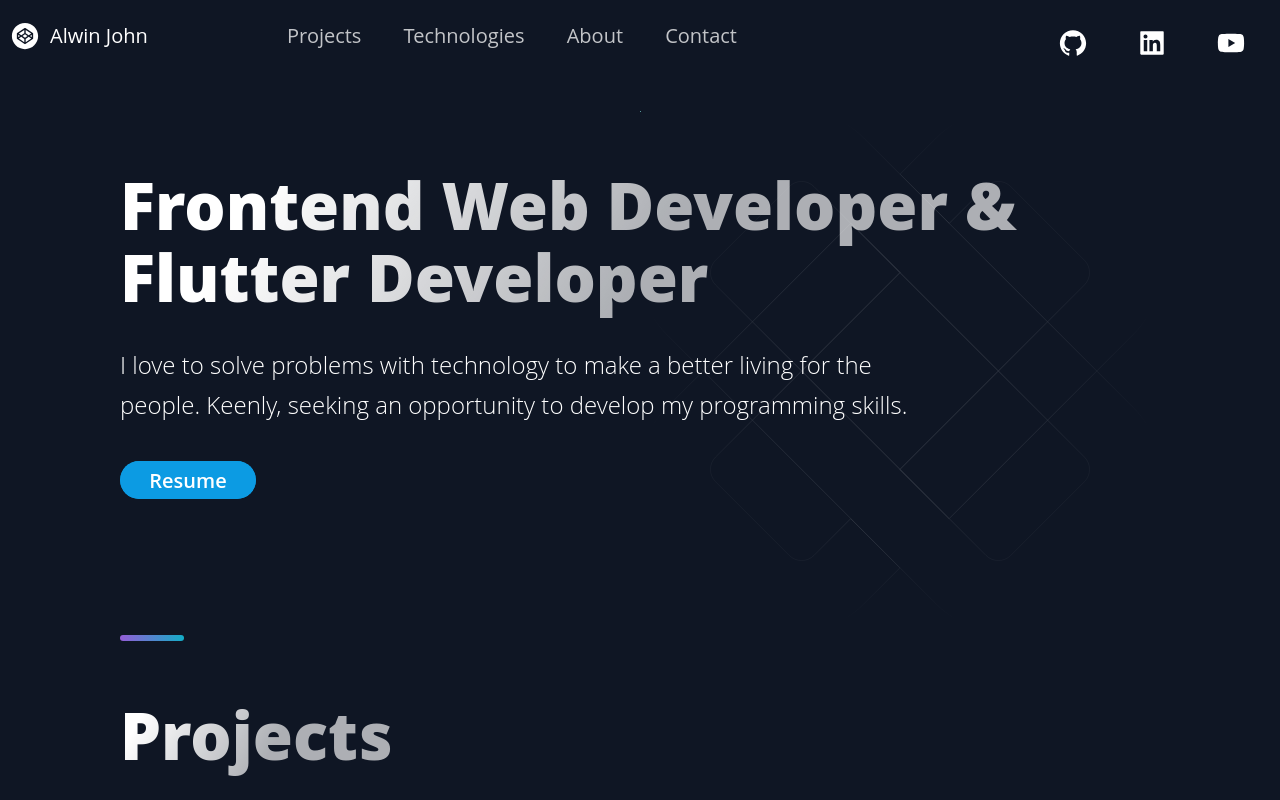
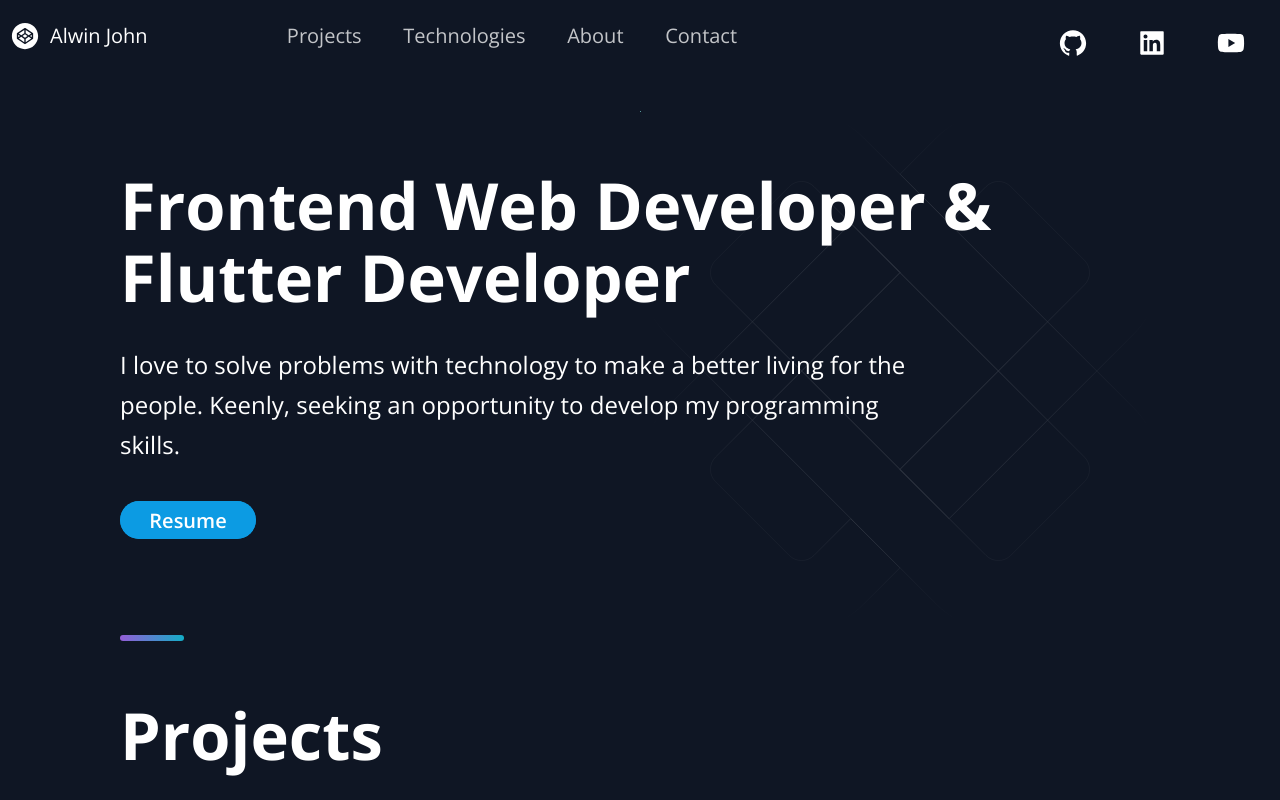
Before and after one commit to Dexters-Hub/portfolio-v1, a Next.js app: page / in a window 1280 px wide. Shown: the top 800 px of the page. Built offline with nearby package versions, Linux system fonts and the light colour scheme.

Commit message:
changed favicon and updated fonts and titles

```diff
--- a/src/pages/_app.js
+++ b/src/pages/_app.js
@@ -1,8 +1,11 @@
 import Theme from '../styles/theme';
-
+import Head from 'next/head'
 export default function App({ Component, pageProps }) {
   return (
     <>
+      <Head>
+      <title>Alwin John: Frontend Web Developer and Flutter Developer.</title>
+      </Head>
       <Theme>
         <Component {...pageProps} />
       </Theme>
--- a/src/pages/_document.js
+++ b/src/pages/_document.js
@@ -31,7 +31,8 @@ export default class MyDocument extends Document {
     return (
       <Html lang='en-GB'>
         <Head>
-          <link href="https://fonts.googleapis.com/css2?family=Space+Grotesk:wght@300;400;500;600;700&display=swap" rel="stylesheet"/>
+
+          <link href="https://fonts.googleapis.com/css2?family=Open+Sans:wght@300;400;600;700&display=swap" rel="stylesheet"/>
         </Head>
         <body>
           <Main />
--- a/src/styles/GlobalComponents/index.js
+++ b/src/styles/GlobalComponents/index.js
@@ -30,7 +30,7 @@ export const SectionTitle = styled.h2`
   line-height: ${(props) => props.main ? '72px' : '56px'};
   width: max-content;
   max-width: 100%;
-  background: linear-gradient(121.57deg, #FFFFFF 18.77%, rgba(255, 255, 255, 0.66) 60.15%);
+  background: white;
   -webkit-background-clip: text;
   -webkit-text-fill-color: transparent;
   margin-bottom: 16px;
@@ -192,7 +192,7 @@ export const ButtonBack = styled.div`
   }
 
   @media ${(props) => props.theme.breakpoints.sm} {
-    width: 100%;
+
     height: 32px;
     font-size: 14px;
     margin-bottom: ${({ alt }) => alt ? '0' : '32px'};
@@ -241,6 +241,7 @@ export const ButtonFront = styled.button`
   }
 
   @media ${(props) => props.theme.breakpoints.sm} {
+
     font-size: 14px;
   }
 `
```
Also changed, not shown: 1 other file (tests, documents, lock files or other folders).
